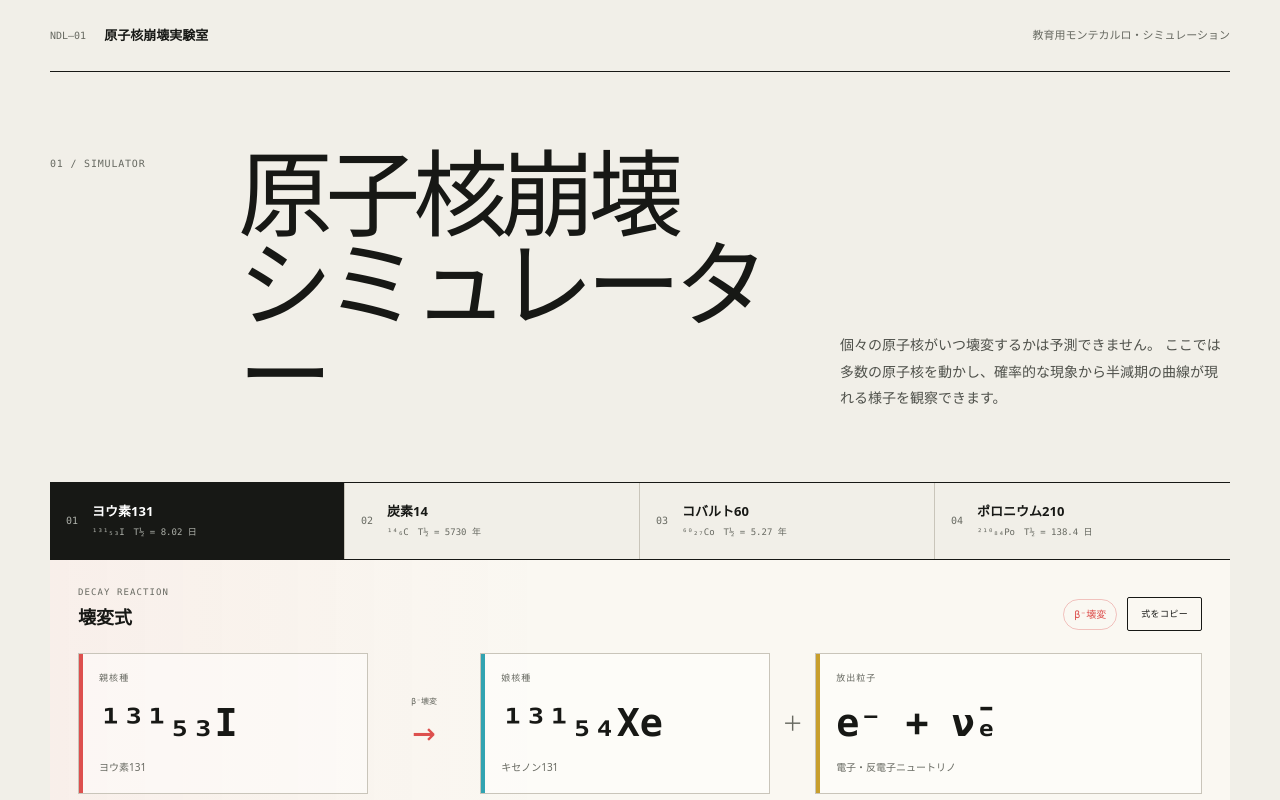
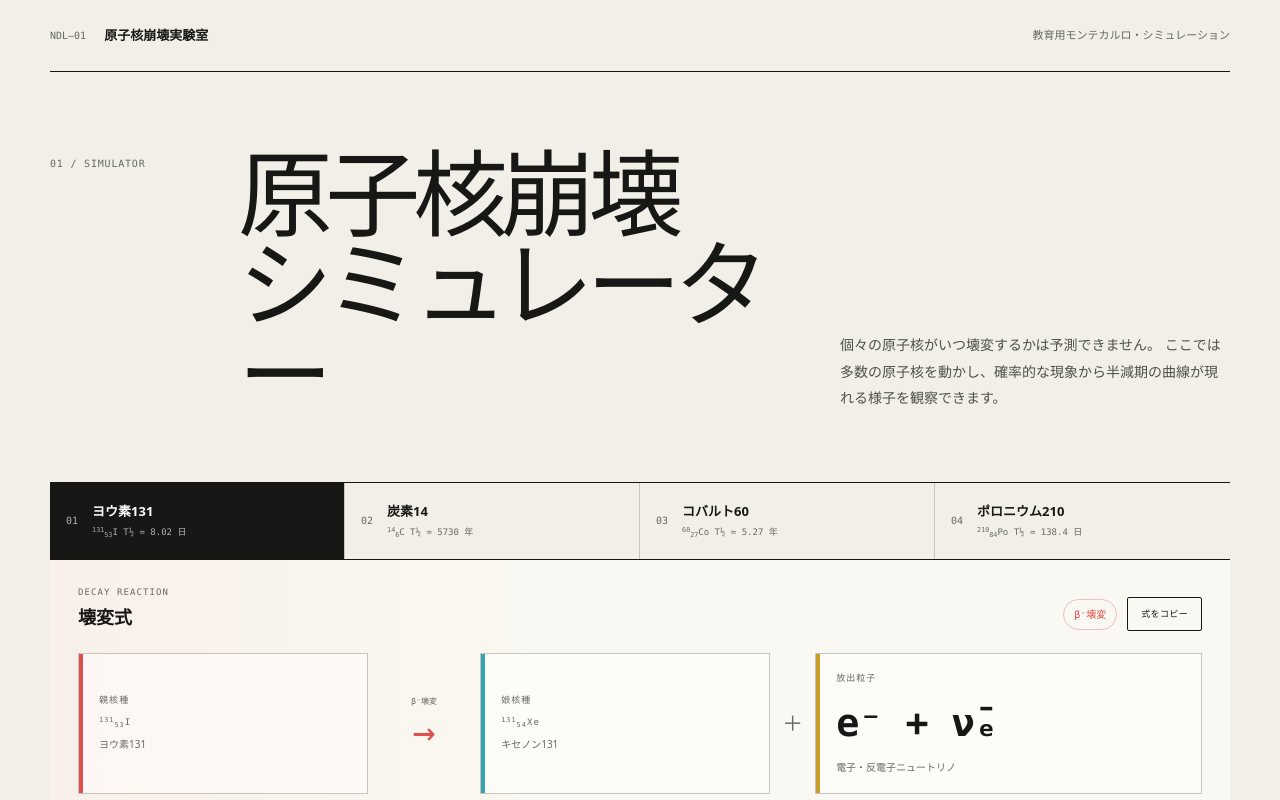
Before and after one commit to shymohn99/nuclear-decay-lab, a Next.js app: page / in a window 1280 px wide. Shown: the top 800 px of the page. Built offline with nearby package versions, Linux system fonts and the light colour scheme.

Commit message:
Align nuclide mass and proton numbers

```diff
--- a/app/page.tsx
+++ b/app/page.tsx
@@ -11,12 +11,20 @@ import {
 
 type DecayMode = "alpha" | "beta" | "gamma";
 
+type Nuclide = {
+  massNumber: number;
+  protonNumber: number;
+  element: string;
+};
+
 type IsotopePreset = {
   key: string;
   parent: string;
   daughter: string;
   symbol: string;
   daughterSymbol: string;
+  parentNuclide: Nuclide;
+  daughterNuclide: Nuclide;
   equation: string;
   emissionSymbol: string;
   halfLife: number;
@@ -56,6 +64,8 @@ type HistoryPoint = {
 const PRESETS: IsotopePreset[] = [
   {
     key: "iodine-131",
+    parentNuclide: { massNumber: 131, protonNumber: 53, element: "I" },
+    daughterNuclide: { massNumber: 131, protonNumber: 54, element: "Xe" },
     parent: "ヨウ素131",
     daughter: "キセノン131",
     symbol: "¹³¹₅₃I",
@@ -72,6 +82,8 @@ const PRESETS: IsotopePreset[] = [
   },
   {
     key: "carbon-14",
+    parentNuclide: { massNumber: 14, protonNumber: 6, element: "C" },
+    daughterNuclide: { massNumber: 14, protonNumber: 7, element: "N" },
     parent: "炭素14",
     daughter: "窒素14",
     symbol: "¹⁴₆C",
@@ -88,6 +100,8 @@ const PRESETS: IsotopePreset[] = [
   },
   {
     key: "cobalt-60",
+    parentNuclide: { massNumber: 60, protonNumber: 27, element: "Co" },
+    daughterNuclide: { massNumber: 60, protonNumber: 28, element: "Ni" },
     parent: "コバルト60",
     daughter: "ニッケル60",
     symbol: "⁶⁰₂₇Co",
@@ -104,6 +118,8 @@ const PRESETS: IsotopePreset[] = [
   },
   {
     key: "polonium-210",
+    parentNuclide: { massNumber: 210, protonNumber: 84, element: "Po" },
+    daughterNuclide: { massNumber: 206, protonNumber: 82, element: "Pb" },
     parent: "ポロニウム210",
     daughter: "鉛206",
     symbol: "²¹⁰₈₄Po",
@@ -174,6 +190,27 @@ function appendHistoryPoint(
   const lastIndex = appended.length - 1;
   return appended.filter(
     (_, index) => index === 0 || index === lastIndex || index % 2 === 0,
+  );
+}
+
+function NuclideSymbol({
+  nuclide,
+  className = "",
+}: {
+  nuclide: Nuclide;
+  className?: string;
+}) {
+  return (
+    <span
+      className={`nuclide-symbol ${className}`.trim()}
+      aria-label={`${nuclide.element}、質量数${nuclide.massNumber}、陽子数${nuclide.protonNumber}`}
+    >
+      <span className="nuclide-indexes" aria-hidden="true">
+        <sup>{nuclide.massNumber}</sup>
+        <sub>{nuclide.protonNumber}</sub>
+      </span>
+      <span className="nuclide-element" aria-hidden="true">{nuclide.element}</span>
+    </span>
   );
 }
 
@@ -470,7 +507,10 @@ export default function Home() {
               <span className="preset-number">0{index + 1}</span>
               <span>
                 <strong>{item.parent}</strong>
-                <small>{item.symbol}　T½ = {item.halfLife} {item.unit}</small>
+                <small>
+                  <NuclideSymbol nuclide={item.parentNuclide} className="nuclide-symbol-small" />
+                  <span> T½ = {item.halfLife} {item.unit}</span>
+                </small>
               </span>
             </button>
           ))}
@@ -492,7 +532,7 @@ export default function Home() {
           <div className="decay-flow">
             <div className="reaction-species reaction-parent">
               <span>親核種</span>
-              <code>{preset.symbol}</code>
+              <NuclideSymbol nuclide={preset.parentNuclide} className="reaction-symbol" />
               <small>{preset.parent}</small>
             </div>
             <div className="reaction-arrow" aria-hidden="true">
@@ -501,7 +541,7 @@ export default function Home() {
             </div>
             <div className="reaction-species reaction-daughter">
               <span>娘核種</span>
-              <code>{preset.daughterSymbol}</code>
+              <NuclideSymbol nuclide={preset.daughterNuclide} className="reaction-symbol" />
               <small>{preset.daughter}</small>
             </div>
             <b className="reaction-plus" aria-hidden="true">＋</b>
@@ -511,7 +551,6 @@ export default function Home() {
               <small>{preset.emission}</small>
             </div>
           </div>
-          <p className="equation-plain">{preset.equation}</p>
         </div>
 
         <div className="simulator-grid">
@@ -601,7 +640,7 @@ export default function Home() {
                 })}
               </svg>
               <div className="field-readout" aria-hidden="true">
-                <span>{preset.symbol}</span>
+                <NuclideSymbol nuclide={preset.parentNuclide} className="nuclide-symbol-field" />
                 <small>{preset.modeLabel}</small>
               </div>
               <span className="field-hint">画面を押すと検出パルスを表示</span>
```
